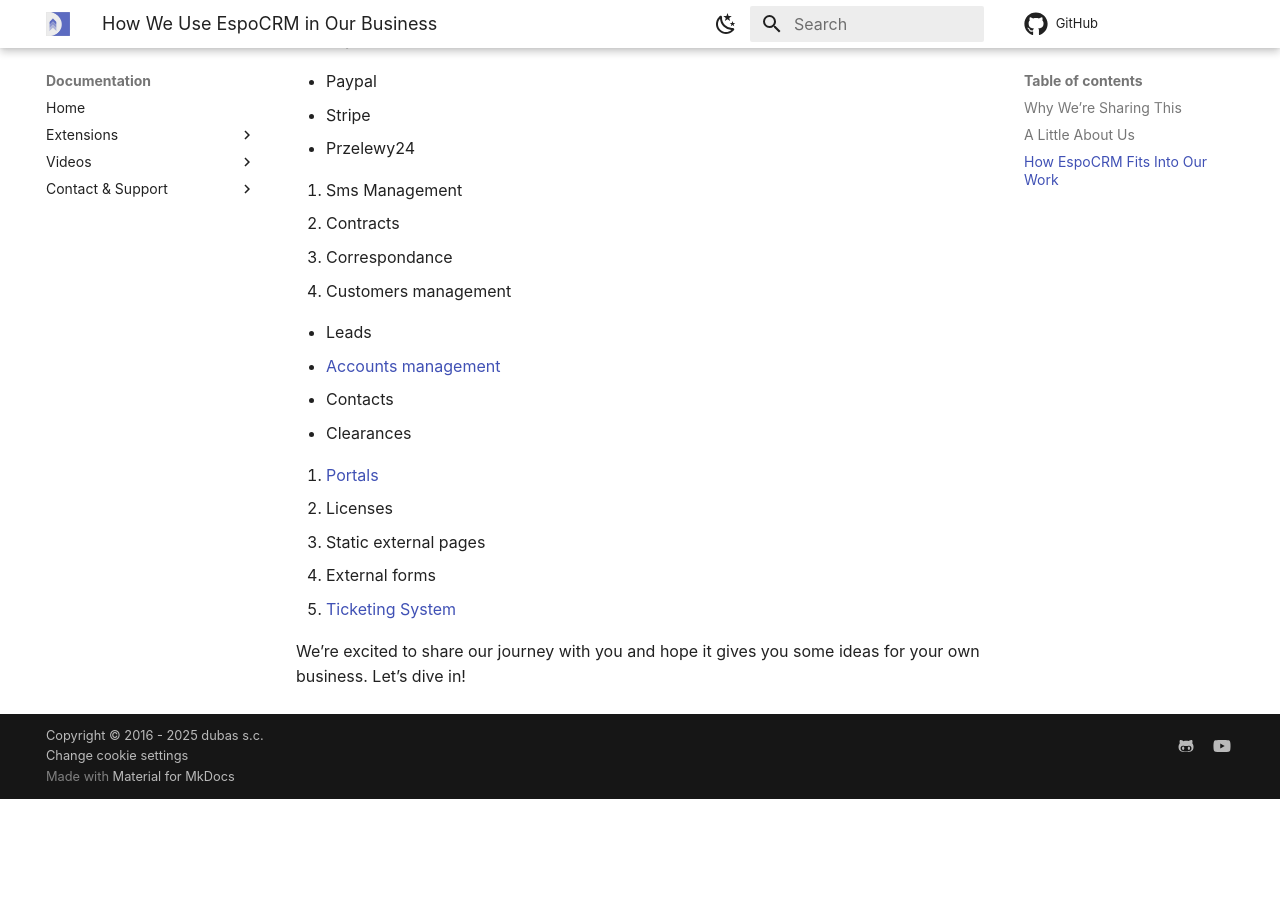
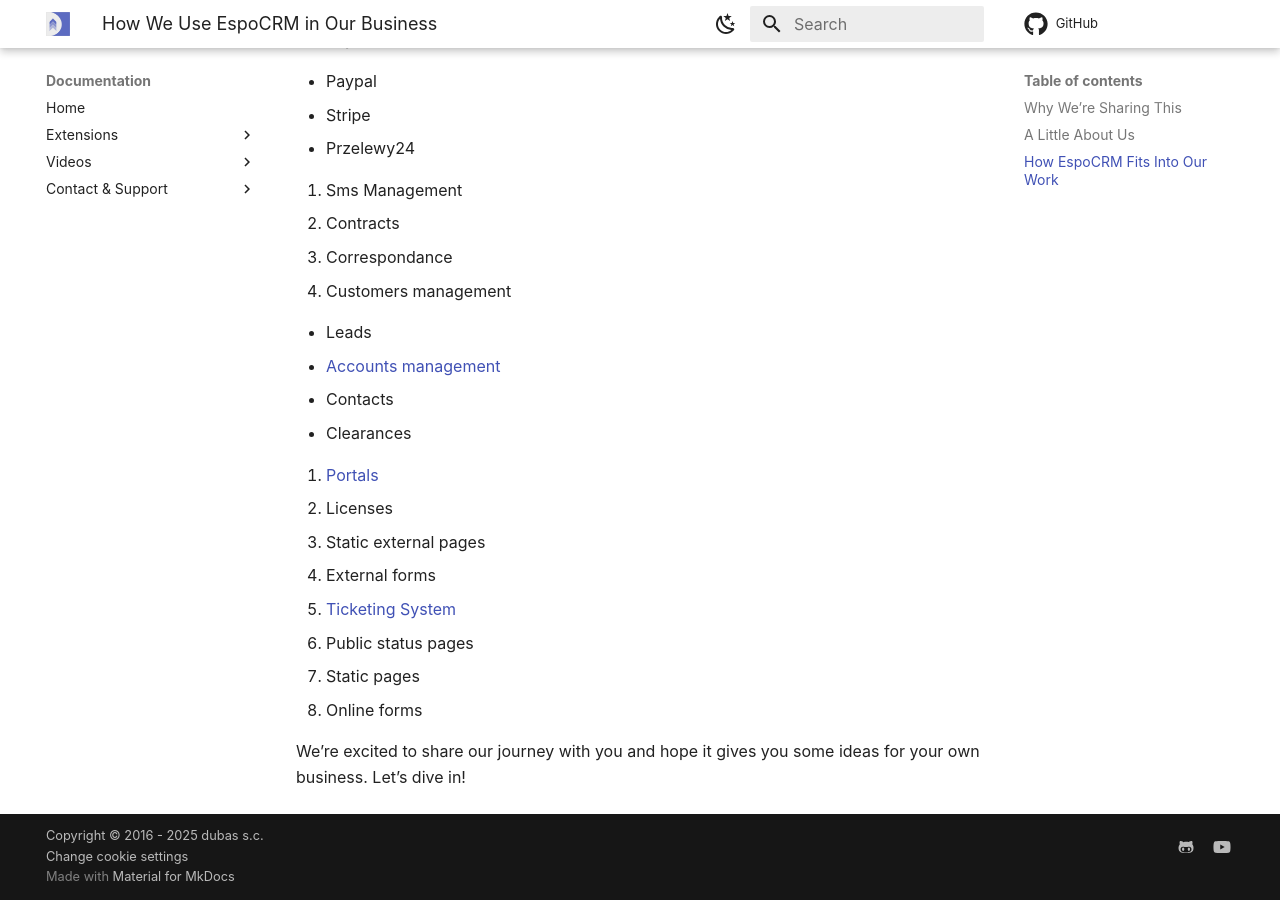
Before and after one commit to dubas-pro/documentation, an MkDocs documentation site: the page built from docs/wiki/index.md, in a window 1280 px wide and 900 px high, scrolled down 1289 px. Built offline with MkDocs 1.6.1 and Material for MkDocs 9.7.7, drawn with Linux system fonts in a browser that asks for light colours; some web fonts are replaced; comment, search, counter and statistics services are not loaded; before the commit the page ends 2088 px from its top, so only the background shows below that.

Commit message:
extend scope

```diff
--- a/docs/wiki/index.md
+++ b/docs/wiki/index.md
@@ -45,5 +45,8 @@
 10. Static external pages
 11. External forms
 12. [Ticketing System](./tickets.md)
+13. Public status pages
+14. Static pages
+15. Online forms
 
 We’re excited to share our journey with you and hope it gives you some ideas for your own business. Let’s dive in!
```
